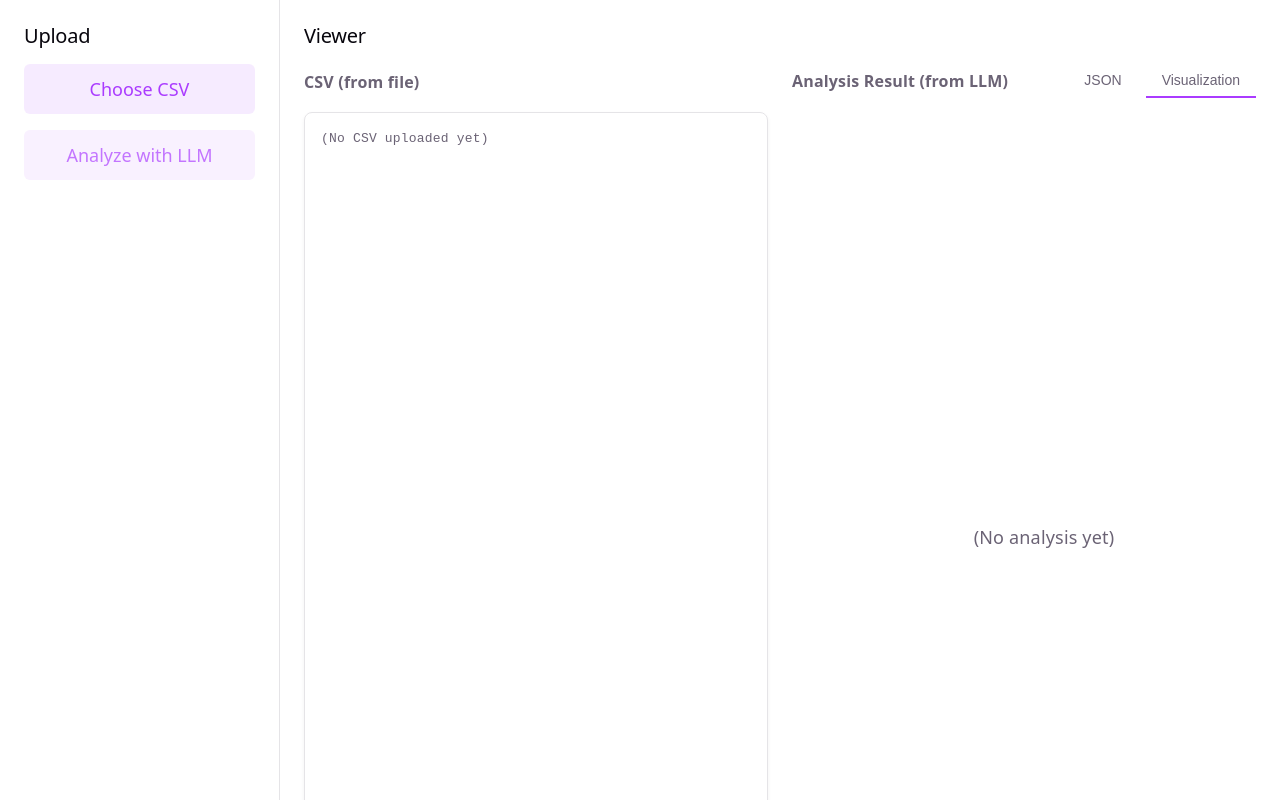
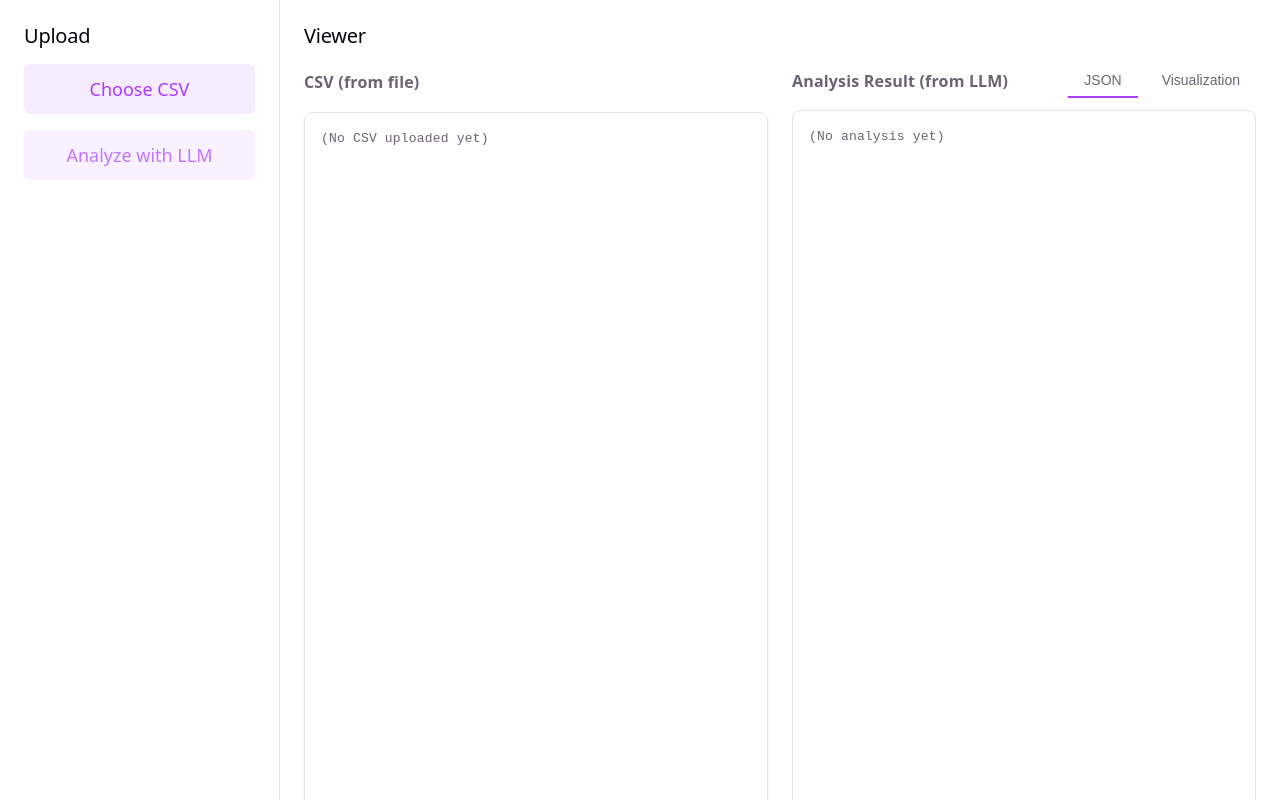
Before and after one commit to davploy/dataB-MVP, a Vue app in the folder datab-mvp-frontend/: page / in a window 1280 px wide. Shown: the top 800 px of the page. Built offline with nearby package versions, Linux system fonts and the light colour scheme.

Commit message:
speeding up graphing process

```diff
--- a/datab-mvp-frontend/src/components/ParallelCoordinatesComponent.vue
+++ b/datab-mvp-frontend/src/components/ParallelCoordinatesComponent.vue
@@ -90,6 +90,12 @@ function renderParallelCoordinates() {
   // X scale for axes positions
   const xScale = d3.scalePoint().domain(columns).range([0, width])
 
+  // Convert outlier indices to Set for O(1) lookup
+  const outlierSet = new Set(outlierIndices)
+
+  // Create lineGenerator once, reuse for all rows
+  const lineGenerator = d3.line()
+
   // Draw axes
   columns.forEach((col, i) => {
     const xPos = xScale(col)
@@ -117,13 +123,11 @@ function renderParallelCoordinates() {
 
   // Draw polylines for each data row
   data.forEach(row => {
-    const isOutlier = outlierIndices.includes(row.__rowIndex)
+    const isOutlier = outlierSet.has(row.__rowIndex)
     const points = columns.map((col, i) => [
       xScale(col),
       scales[col](row[col])
     ])
-
-    const lineGenerator = d3.line()
 
     svg
       .append('path')
@@ -200,7 +204,7 @@ watch(() => props.analysisResult, () => {
 .svg-container {
   width: 100%;
   max-width: 900px;
-  overflow-x: auto;
+  overflow: hidden;
 }
 
 .error-message {
--- a/datab-mvp-frontend/src/components/ResultJSONPreviewComponent.vue
+++ b/datab-mvp-frontend/src/components/ResultJSONPreviewComponent.vue
@@ -20,16 +20,14 @@ const props = defineProps({
 
 .preview {
   margin: 0;
-  padding: 16px;
-  background: var(--bg-secondary);
-  border: 1px solid var(--border);
-  border-radius: 8px;
-  overflow-y: scroll;
+  padding: 0;
+  background: transparent;
+  border: none;
+  border-radius: 0;
+  overflow-y: auto;
   font-size: 13px;
   line-height: 1.5;
-  box-shadow: 0 2px 4px rgba(0, 0, 0, 0.05);
   flex: 1;
   min-height: 0;
-  max-height: 100%;
 }
 </style>
--- a/datab-mvp-frontend/src/components/VisualizationToggleComponent.vue
+++ b/datab-mvp-frontend/src/components/VisualizationToggleComponent.vue
@@ -7,7 +7,7 @@ const props = defineProps({
   analysisResult: Object
 })
 
-const activeTab = ref('visualization')
+const activeTab = ref('json')
 </script>
 
 <template>
@@ -104,5 +104,11 @@ const activeTab = ref('visualization')
   display: flex;
   flex-direction: column;
   overflow-y: auto;
+  background: var(--bg-secondary);
+  border: 1px solid var(--border);
+  border-radius: 8px;
+  padding: 16px;
+  box-shadow: 0 2px 4px rgba(0, 0, 0, 0.05);
+  box-sizing: border-box;
 }
 </style>
```
